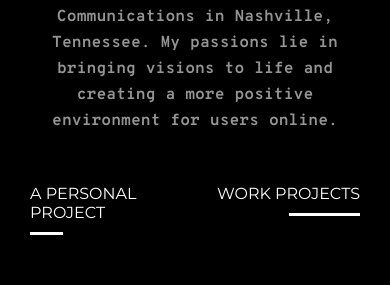
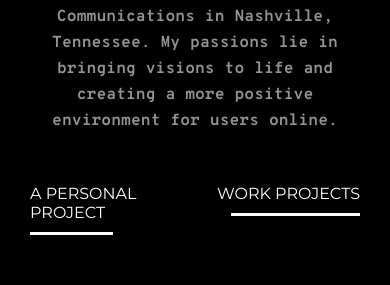
Before and after one commit to susieward/keri-wright, a Vue app: page / in a window 390 px wide. Shown: the part 767-1052 px from the top of the page. Built offline with nearby package versions, Linux system fonts and the light colour scheme.

Commit message:
Update Home.vue

```diff
--- a/src/components/Home.vue
+++ b/src/components/Home.vue
@@ -339,6 +339,7 @@ display: none;
 
   .proj-title2 {
     font-size: 16px;
+
   }
 
   .proj-title2:after {
@@ -417,7 +418,7 @@ display: none;
       content: "";
       display: block;
 
-      width: 20%;
+      width: 50%;
       padding-top: 10px;
       border-bottom: 3px solid #fff;
     }
@@ -434,7 +435,7 @@ display: none;
       display: block;
       margin: 0;
       margin-left: auto;
-      width: 50%;
+      width: 90%;
       padding-top: 10px;
       border-bottom: 3px solid #fff;
     }
```
